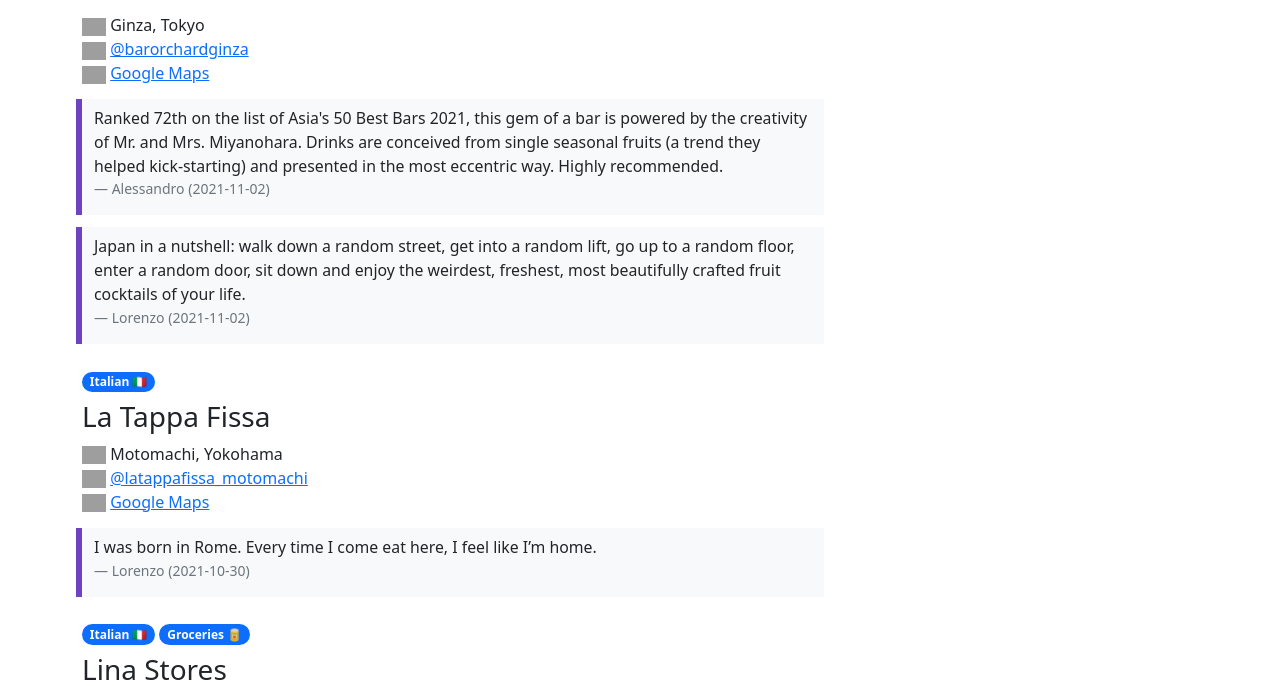
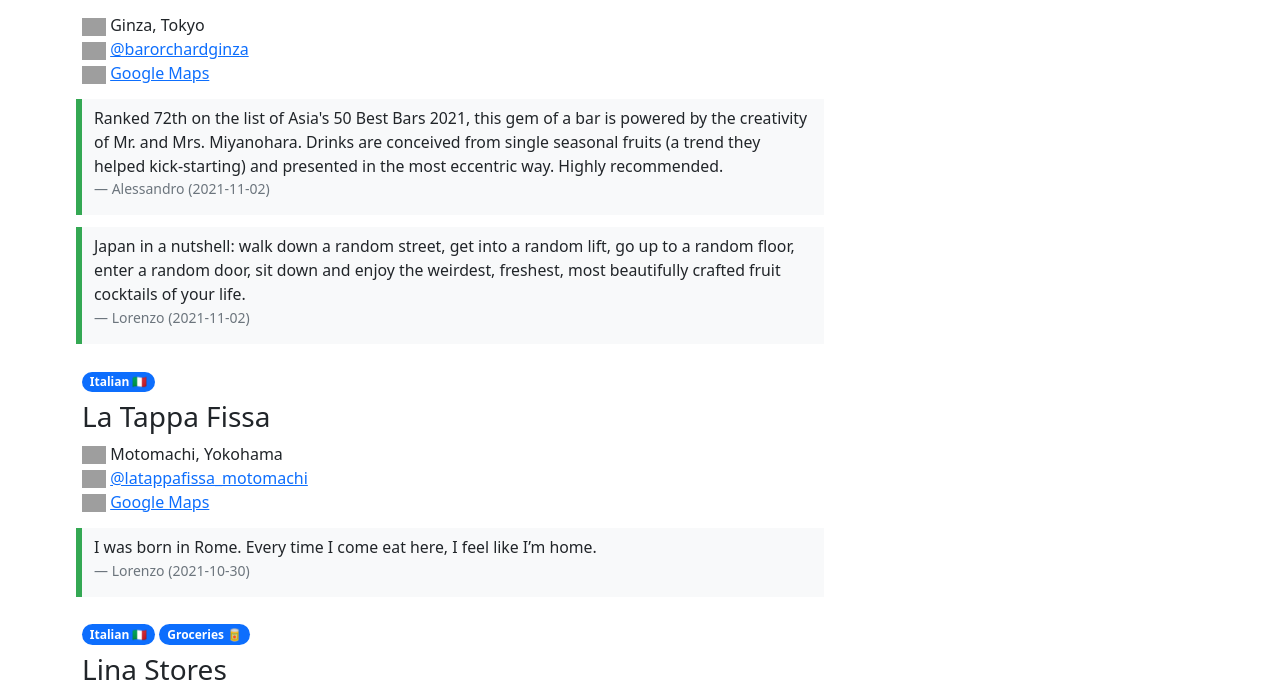
Before and after one commit to alessandrosp/shingiron, a Jekyll site: the page built from docs/index.html, in a window 1280 px wide. Shown: the part 1215-1901 px from the top of the page. Built offline with Jekyll 4.4.1, drawn with Linux system fonts in a browser that asks for light colours; nearby versions of some CDN libraries; grey boxes are pictures that could not be loaded.

Commit message:
Update style.css

```diff
--- a/docs/assets/css/style.css
+++ b/docs/assets/css/style.css
@@ -1,3 +1,7 @@
+:root {
+  --green: #34A853;
+}
+
 .blockquote {
   font-size: 0.99rem;
 }
@@ -64,7 +68,7 @@ img {
 }
 
 .place-review-content-4 {
-  border-left: #6f42c1 solid 6px;
+  border-left: var(--green) solid 6px;
 }
 
 .place-review-blockquote {
```
